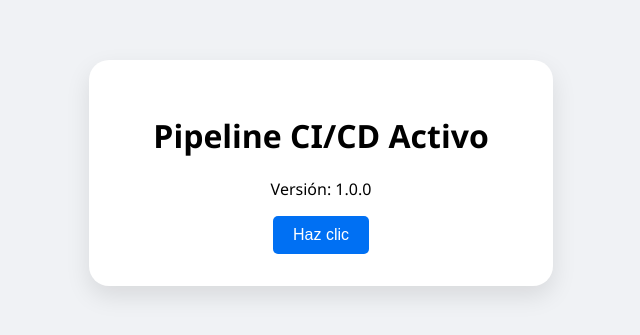
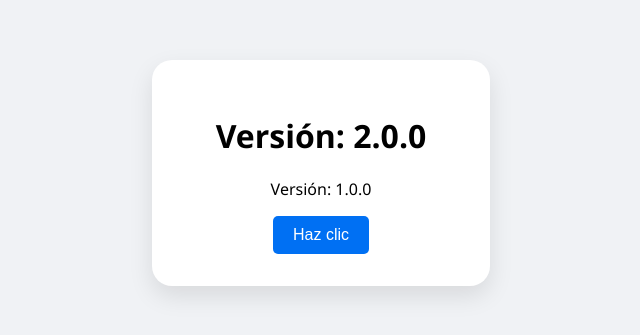
Before and after one commit to cuauhtemocvaca-jpg/CuauhtemocVaca-app-cicd, a plain HTML site: page index.html in a window 1280 px wide. Shown: the part 227-562 px from the top of the page, without its empty margins (319-959 px from the left). Drawn offline with Linux system fonts and the light colour scheme.

Commit message:
feat: actualizar aplicacion a version 2.0.0

```diff
--- a/index.html
+++ b/index.html
@@ -12,7 +12,7 @@
 <body>
 
     <div id="app">
-        <h1>Pipeline CI/CD Activo</h1>
+        <h1>Versión: 2.0.0</h1>
 
         <p id="mensaje">Versión: 1.0.0</p>
 
```
